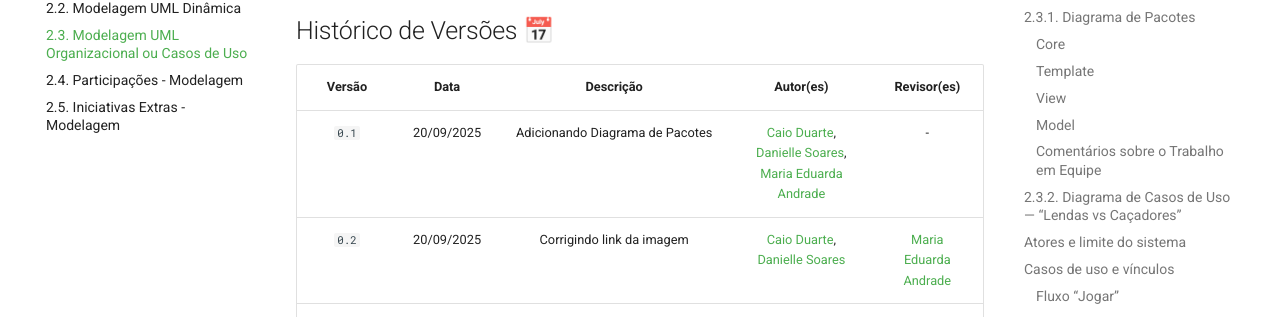
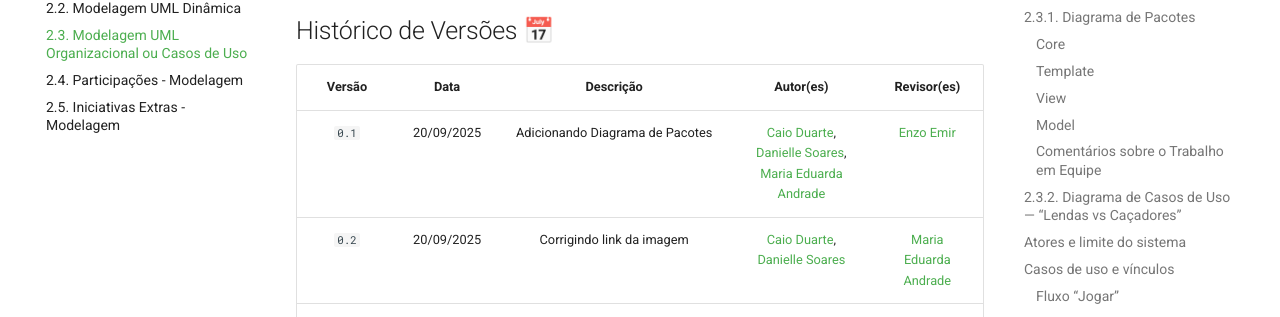
Before and after one commit to UnBArqDsw2025-2-Turma01/2025.2-T01-G1_JogoDigital_Entrega_02, an MkDocs documentation site: the page built from docs/Modelagem/2.3.ModelagemOrganizacionalCasosDeUso.md, in a window 1280 px wide and 900 px high, scrolled down 9232 px. Shown: the part 172-489 px from the top of the window. Built offline with MkDocs 1.6.1 and Material for MkDocs 9.7.7, drawn with Linux system fonts in a browser that asks for light colours.

Commit message:
Update 2.3.ModelagemOrganizacionalCasosDeUso.md

```diff
--- a/docs/Modelagem/2.3.ModelagemOrganizacionalCasosDeUso.md
+++ b/docs/Modelagem/2.3.ModelagemOrganizacionalCasosDeUso.md
@@ -364,7 +364,7 @@ Assim, de forma **online**, todos os três membros — **Caio Duarte, Danielle S
 
 | Versão | Data | Descrição | Autor(es) | Revisor(es) |
 | :--: | :--: | :--: | :--: | :--: |
-| `0.1` | 20/09/2025 | Adicionando Diagrama de Pacotes | [Caio Duarte](https://github.com/caioduart3), [Danielle Soares](https://github.com/danielle-soaress), [Maria Eduarda Andrade](https://github.com/dudaa28) | - |
+| `0.1` | 20/09/2025 | Adicionando Diagrama de Pacotes | [Caio Duarte](https://github.com/caioduart3), [Danielle Soares](https://github.com/danielle-soaress), [Maria Eduarda Andrade](https://github.com/dudaa28) | [Enzo Emir](https://github.com/EnzoEmir) |
 | `0.2` | 20/09/2025 | Corrigindo link da imagem | [Caio Duarte](https://github.com/caioduart3), [Danielle Soares](https://github.com/danielle-soaress) | [Maria Eduarda Andrade](https://github.com/dudaa28) |
 | `0.3` | 20/09/2025 | Adicionando introdução da página de modelagem organizacional, tabela de participantes e comentários sobre o trabalho em equipe. | [Danielle Soares](https://github.com/danielle-soaress) | [Maria Eduarda Andrade](https://github.com/dudaa28) |
 | `0.4` | 21/09/2025 | Adicionando descrição do diagrama de pacotes | [Caio Duarte](https://github.com/caioduart3), [Danielle Soares](https://github.com/danielle-soaress), [Maria Eduarda Andrade](https://github.com/dudaa28) | [Enzo Emir](https://github.com/EnzoEmir) |
```
